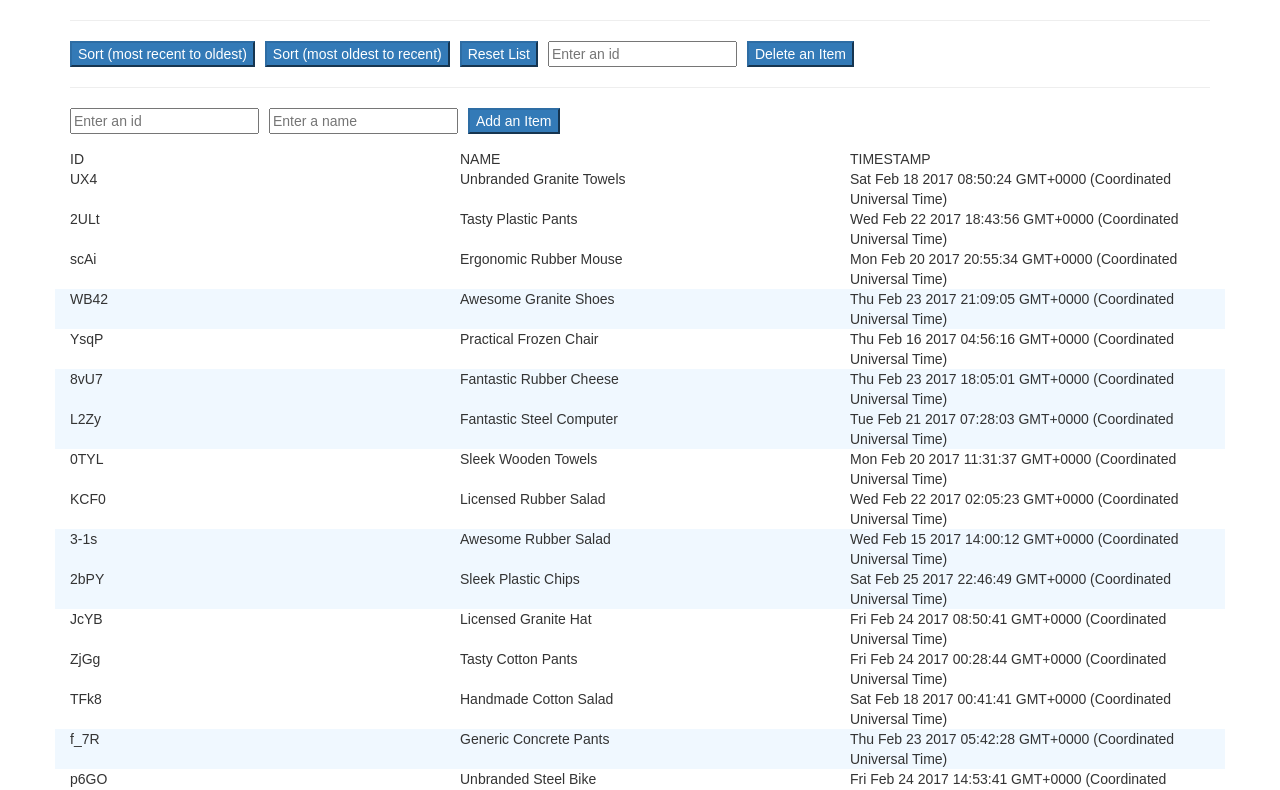
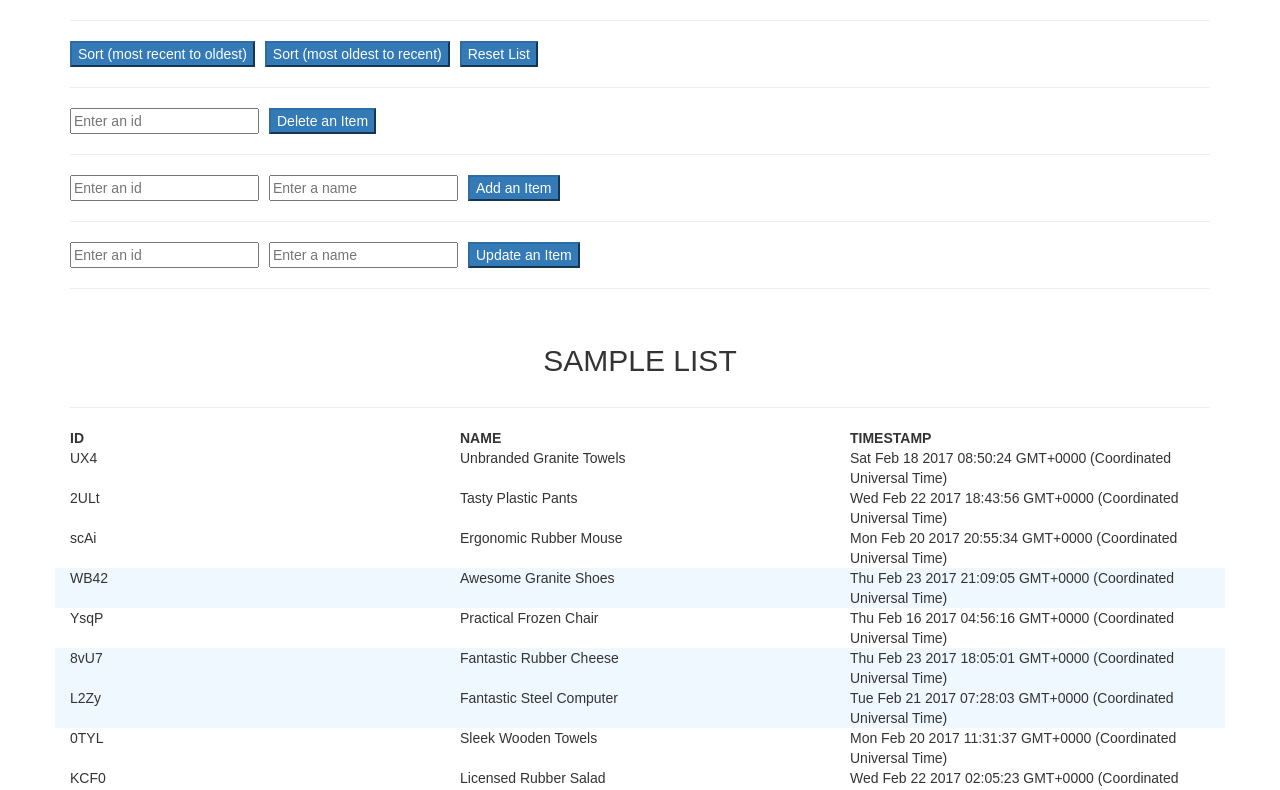
Before and after one commit to dennisXZX/react-list-manipulation, a React (Create React App) app: page / in a window 1280 px wide. Shown: the top 790 px of the page. Built offline with nearby package versions, Linux system fonts and the light colour scheme.

Commit message:
added updated list

```diff
--- a/src/api/ListAPI.js
+++ b/src/api/ListAPI.js
@@ -41,5 +41,15 @@ export default {
 			timestamp: newDate
 		});
 		return list;
+	},
+	updateItem: function(list, id, name) {
+		return list.map((item) => {
+			if (item.id === id) {
+				item.name = name;
+				return item;
+			} else {
+				return item;
+			}
+		});
 	}
 }
--- a/src/components/App.js
+++ b/src/components/App.js
@@ -48,6 +48,11 @@ class App extends Component {
     this.setState({list: newList});
   }
 
+  updateItem = (id, name) => {
+    const newList = ListAPI.updateItem(this.state.list, id, name);
+    this.setState({list: newList});
+  }
+
   componentDidMount() {
     this.setState({list: ListAPI.generateList()});
   }
@@ -61,7 +66,8 @@ class App extends Component {
                   sortOldistToRecent={this.sortOldistToRecent}
                   resetList={this.resetList}
                   deleteItem={this.deleteItem}
-                  addItem={this.addItem} />
+                  addItem={this.addItem}
+                  updateItem={this.updateItem} />
         <ItemList list={list} />
       </div>
     );
--- a/src/components/Controls.js
+++ b/src/components/Controls.js
@@ -14,6 +14,14 @@ class Controls extends Component {
 		this.refs.newName.value = "";
 	}
 
+	handleUpdateItem = () => {
+		const updateId = this.refs.updateId.value;
+		const updateName = this.refs.updateName.value;
+		this.props.updateItem(updateId, updateName);
+		this.refs.updateId.value = "";
+		this.refs.updateName.value = "";
+	}
+
 	render() {
 		const {
 			sortRecentToOldist,
@@ -28,12 +36,18 @@ class Controls extends Component {
 				<button className="btn-primary" onClick={sortRecentToOldist}>Sort (most recent to oldest)</button>
 				<button className="btn-primary" onClick={sortOldistToRecent}>Sort (most oldest to recent)</button>
 				<button className="btn-primary" onClick={resetList}>Reset List</button>
+				<hr />
 				<input type="text" ref="deleteId" placeholder="Enter an id" />
 				<button className="btn-primary" onClick={this.handleDeleteItem}>Delete an Item</button>
 				<hr />
 				<input type="text" ref="newId" placeholder="Enter an id" />
 				<input type="text" ref="newName" placeholder="Enter a name" />
 				<button className="btn-primary" onClick={this.handleAddItem}>Add an Item</button>
+				<hr />
+				<input type="text" ref="updateId" placeholder="Enter an id" />
+				<input type="text" ref="updateName" placeholder="Enter a name" />
+				<button className="btn-primary" onClick={this.handleUpdateItem}>Update an Item</button>
+				<hr />
 			</div>
 		</div>
 		);
--- a/src/components/ItemList.js
+++ b/src/components/ItemList.js
@@ -27,9 +27,13 @@ class ItemList extends Component {
 		return (
 			<div>
 				<div className="row">
-					<div className="col-sm-4">ID</div>
-					<div className="col-sm-4">NAME</div>
-					<div className="col-sm-4">TIMESTAMP</div>
+					<h2 className="col-sm-12 list-title">SAMPLE LIST</h2>
+				</div>
+				<hr />
+				<div className="row">
+					<div className="col-sm-4 list-captain">ID</div>
+					<div className="col-sm-4 list-captain">NAME</div>
+					<div className="col-sm-4 list-captain">TIMESTAMP</div>
 				</div>
 				{this._generateList(list)}
 			</div>
--- a/src/index.css
+++ b/src/index.css
@@ -12,6 +12,14 @@ body {
     margin-right: 10px;
 }
 
+.list-title {
+  text-align: center;
+}
+
+.list-captain {
+  font-weight: bold;
+}
+
 .oddItem {
   background-color: aliceblue;
 }
```
